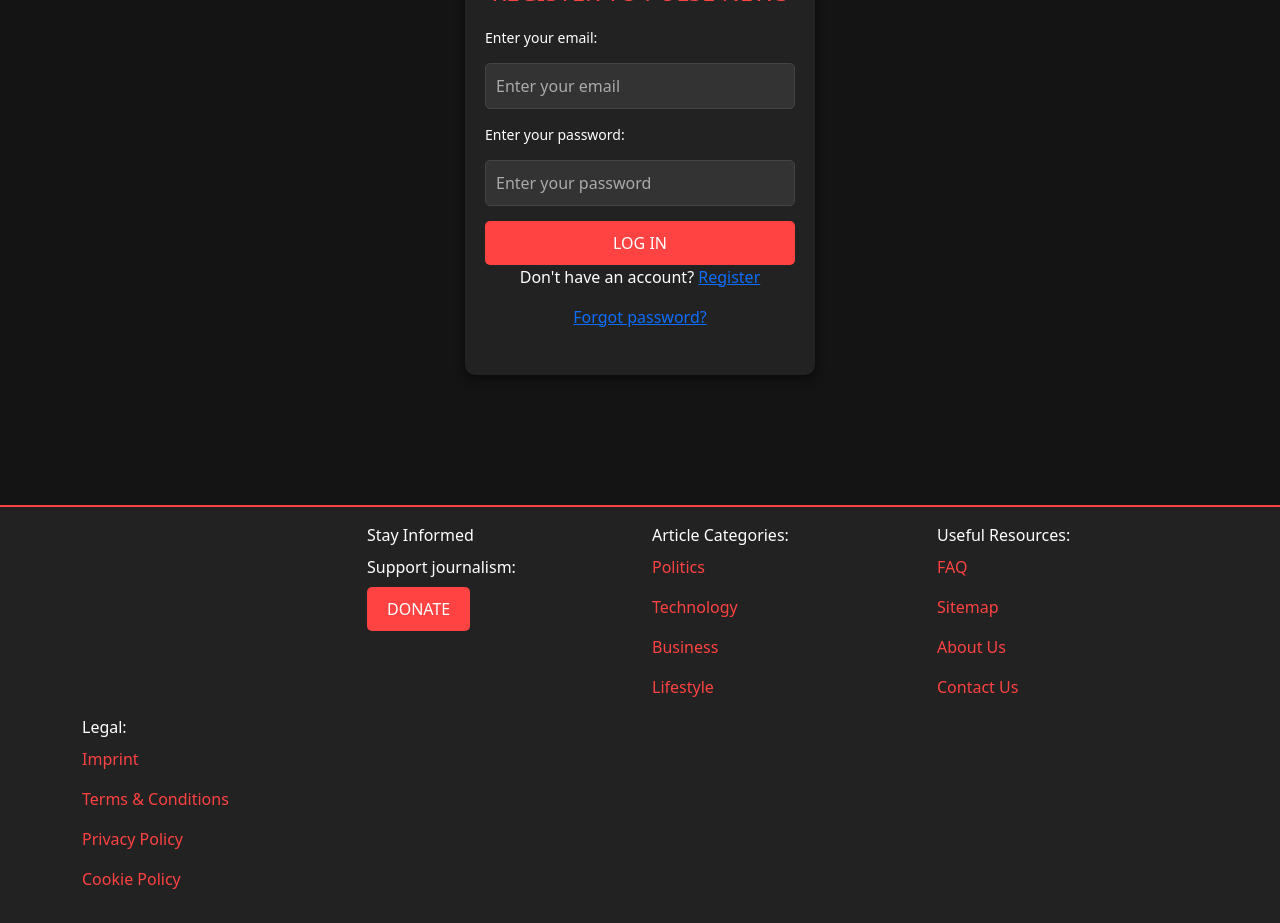
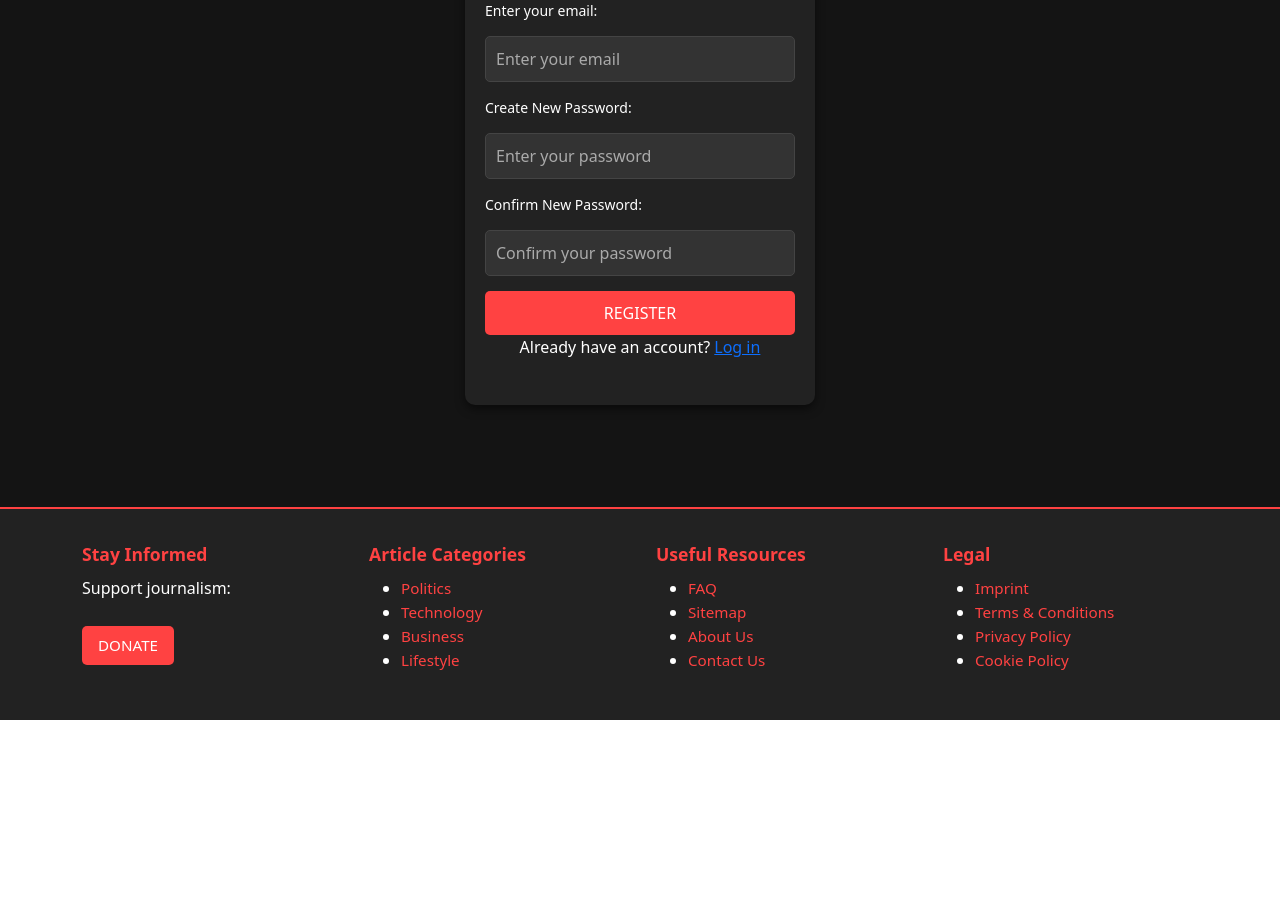
Before and after one commit to Dauud10/PulseNews, a Vue app in the folder FrontEnd/: page /register in a window 1280 px wide. Shown: the part 420-1343 px from the top of the page. After the commit the page ends 1140 px from the top, so only its background shows below. Built offline with nearby package versions, Linux system fonts and the light colour scheme.

Commit message:
fixing issues

```diff
--- a/FrontEnd/src/Pages/ArticleCategories.vue
+++ b/FrontEnd/src/Pages/ArticleCategories.vue
@@ -24,9 +24,9 @@ body {
 }
 h1 {
   text-align: center;
-  margin-top: 20px;
-  background: linear-gradient(90deg, #000000 0%, #1a1a1a 100%);
-  colour: white;
+  margin-top: 10px;
+  font-size: 20px;
+  color: white;
 }
 .categories {
   text-align: center;
--- a/FrontEnd/src/Pages/ArticleList.vue
+++ b/FrontEnd/src/Pages/ArticleList.vue
@@ -135,6 +135,12 @@ onMounted(fetchArticles);
   cursor: pointer;
   transition: background-color 0.3s ease;
 }
+h2 {
+  text-align: left;
+  margin-top: 10px;
+  font-size: 33px;
+  color: white;
+}
 
 .btn:hover {
   background-color: #d93636; /* Darker red on hover */
--- a/FrontEnd/src/Pages/CategoryList.vue
+++ b/FrontEnd/src/Pages/CategoryList.vue
@@ -140,6 +140,12 @@ export default {
 </template>
 
 <style scoped>
+h2 {
+  text-align: left;
+  margin-top: 10px;
+  font-size: 33px;
+  color: white;
+}
 .btn {
   margin: 20px;
   background-color: #ff4242; /* Red background for consistency */
--- a/FrontEnd/src/Pages/RegisterPage.vue
+++ b/FrontEnd/src/Pages/RegisterPage.vue
@@ -3,7 +3,8 @@
     <div class="login-container">
       <img src="@/icons/pulsenews.png" alt="PulseNews Logo" class="logo" />
       <h1>REGISTER TO PULSE NEWS</h1>
-      <form @submit.prevent="handleLogin">
+
+      <form @submit.prevent="handleRegister">
         <label for="email">Enter your email:</label>
         <input
           id="email"
@@ -13,7 +14,7 @@
           required
         />
 
-        <label for="password">Enter your password:</label>
+        <label for="password">Create New Password:</label>
         <input
           id="password"
           v-model="password"
@@ -22,14 +23,21 @@
           required
         />
 
-        <button type="submit" class="login-button">LOG IN</button>
+        <label for="confirmPassword">Confirm New Password:</label>
+        <input
+          id="confirmPassword"
+          v-model="confirmPassword"
+          type="password"
+          placeholder="Confirm your password"
+          required
+        />
+
+        <button type="submit" class="register-button">REGISTER</button>
       </form>
+
       <p>
-        Don't have an account?
-        <router-link to="/register">Register</router-link>
-      </p>
-      <p>
-        <router-link to="/forgot-password">Forgot password?</router-link>
+        Already have an account?
+        <router-link to="/login">Log in</router-link>
       </p>
     </div>
   </div>
@@ -37,22 +45,29 @@
 
 <script>
 export default {
-  name: "LoginPage",
+  name: "RegisterPage",
   data() {
     return {
       email: "",
       password: "",
+      confirmPassword: "",
     };
   },
   methods: {
-    handleLogin() {
-      // Example of login logic (to replace with API call)
-      if (this.email && this.password) {
-        console.log("Logging in with:", this.email, this.password);
-        this.$router.push("/dashboard");
-      } else {
+    handleRegister() {
+      if (!this.email || !this.password || !this.confirmPassword) {
         alert("Please fill out all fields.");
+        return;
       }
+
+      if (this.password !== this.confirmPassword) {
+        alert("Passwords do not match.");
+        return;
+      }
+
+      console.log("Registering:", this.email);
+      // Replace with your API call or logic
+      this.$router.push("/dashboard");
     },
   },
 };
@@ -117,7 +132,7 @@ input:focus {
   border-color: #ff4242;
 }
 
-.login-button {
+.register-button {
   padding: 10px;
   border: none;
   border-radius: 5px;
@@ -128,7 +143,7 @@ input:focus {
   transition: background 0.3s ease;
 }
 
-.login-button:hover {
+.register-button:hover {
   background: #d93636;
 }
 
--- a/FrontEnd/src/components/Organisms/Article-Footer.vue
+++ b/FrontEnd/src/components/Organisms/Article-Footer.vue
@@ -1,50 +1,53 @@
 <template>
   <footer class="footer">
     <div class="container">
-      <div class="row">
-        <!-- Logo & Newsletter -->
-        <div class="col-md-3 text-center text-md-start">
-          <!-- Optional logo or newsletter content here -->
+      <div class="footer-grid">
+        <!-- Support & Donate -->
+        <div class="footer-section">
+          <p class="footer-heading">Stay Informed</p>
+          <p>Support journalism:</p>
+          <button class="btn-donate">DONATE</button>
         </div>
 
-        <!-- Donate & Contact Info -->
-        <div class="col-md-3 text-left">
-          <p class="footer-text">Stay Informed</p>
-          <p class="footer-text">Support journalism:</p>
-          <button class="btn btn-donate mb-3">DONATE</button>
+        <!-- Categories -->
+        <div class="footer-section">
+          <p class="footer-heading">Article Categories</p>
+          <ul>
+            <li><a href="/politics" class="footer-link">Politics</a></li>
+            <li><a href="/technology" class="footer-link">Technology</a></li>
+            <li><a href="/business" class="footer-link">Business</a></li>
+            <li><a href="/lifestyle" class="footer-link">Lifestyle</a></li>
+          </ul>
         </div>
 
-        <!-- Article Categories Links -->
-        <div class="col-md-3 text-left">
-          <p class="footer-text">Article Categories:</p>
-          <p><a href="/politics" class="footer-link">Politics</a></p>
-          <p><a href="/technology" class="footer-link">Technology</a></p>
-          <p><a href="/business" class="footer-link">Business</a></p>
-          <p><a href="/lifestyle" class="footer-link">Lifestyle</a></p>
-        </div>
-
-        <!-- Useful Resources -->
-        <div class="col-md-3 text-left">
-          <p class="footer-text">Useful Resources:</p>
-          <p><a href="/faq" class="footer-link">FAQ</a></p>
-          <p><a href="/sitemap" class="footer-link">Sitemap</a></p>
-          <p><a href="/about-us" class="footer-link">About Us</a></p>
-          <p><a href="/contact-us" class="footer-link">Contact Us</a></p>
+        <!-- Resources -->
+        <div class="footer-section">
+          <p class="footer-heading">Useful Resources</p>
+          <ul>
+            <li><a href="/faq" class="footer-link">FAQ</a></li>
+            <li><a href="/sitemap" class="footer-link">Sitemap</a></li>
+            <li><a href="/about-us" class="footer-link">About Us</a></li>
+            <li><a href="/contact-us" class="footer-link">Contact Us</a></li>
+          </ul>
         </div>
 
         <!-- Legal -->
-        <div class="col-md-3 text-left">
-          <p class="footer-text">Legal:</p>
-          <p><a href="/imprint" class="footer-link">Imprint</a></p>
-          <p>
-            <a href="/terms-and-conditions" class="footer-link"
-              >Terms & Conditions</a
-            >
-          </p>
-          <p>
-            <a href="/privacy-policy" class="footer-link">Privacy Policy</a>
-          </p>
-          <p><a href="/cookie-policy" class="footer-link">Cookie Policy</a></p>
+        <div class="footer-section">
+          <p class="footer-heading">Legal</p>
+          <ul>
+            <li><a href="/imprint" class="footer-link">Imprint</a></li>
+            <li>
+              <a href="/terms-and-conditions" class="footer-link"
+                >Terms & Conditions</a
+              >
+            </li>
+            <li>
+              <a href="/privacy-policy" class="footer-link">Privacy Policy</a>
+            </li>
+            <li>
+              <a href="/cookie-policy" class="footer-link">Cookie Policy</a>
+            </li>
+          </ul>
         </div>
       </div>
     </div>
@@ -53,28 +56,41 @@
 
 <script>
 export default {
-  name: "FooterComponent",
+  name: "ArticleFooter",
 };
 </script>
 
 <style scoped>
 .footer {
-  background-color: #222; /* Dark Gray for consistency */
+  background-color: #222;
   color: white;
-  border-top: 2px solid #ff4242; /* Red border */
-  padding: 1rem 2rem; /* Match navbar padding */
+  border-top: 2px solid #ff4242;
+  padding: 2rem 1rem;
 }
 
-.footer-text {
-  color: white;
-  font-size: 1rem; /* Match navbar font size */
+.footer-grid {
+  display: grid;
+  grid-template-columns: repeat(auto-fit, minmax(200px, 1fr));
+  gap: 2rem;
+}
+
+.footer-section {
+  display: flex;
+  flex-direction: column;
+}
+
+.footer-heading {
+  color: #ff4242;
+  font-weight: bold;
   margin-bottom: 0.5rem;
+  font-size: 1.1rem;
 }
 
 .footer-link {
-  color: #ff4242; /* Red color for links */
+  color: #ff4242;
   text-decoration: none;
-  font-size: 1rem; /* Match navbar font size */
+  font-size: 0.95rem;
+  margin-bottom: 0.3rem;
 }
 
 .footer-link:hover {
@@ -82,29 +98,29 @@ export default {
 }
 
 .btn-donate {
-  background-color: #ff4242; /* Red button */
+  background-color: #ff4242;
   color: white;
   border: none;
   border-radius: 5px;
-  padding: 10px 20px;
-  font-size: 1rem;
+  padding: 8px 16px;
+  margin-top: 10px;
+  font-size: 0.95rem;
   cursor: pointer;
+  width: fit-content;
   transition: background-color 0.3s ease;
 }
 
 .btn-donate:hover {
-  background-color: #d93636; /* Darker red on hover */
+  background-color: #d93636;
 }
 
-/* Ensure text and links are legible on smaller screens */
 @media (max-width: 768px) {
   .footer {
-    padding: 1.5rem 1rem; /* Adjust padding for smaller screens */
+    padding: 1.5rem 1rem;
   }
 
-  .footer-text,
   .footer-link {
-    font-size: 0.9rem; /* Slightly smaller font size for mobile */
+    font-size: 0.9rem;
   }
 }
 </style>
--- a/FrontEnd/src/components/Organisms/NavBar.vue
+++ b/FrontEnd/src/components/Organisms/NavBar.vue
@@ -25,23 +25,24 @@
       >
     </nav>
 
-    <!-- Search Bar and User Actions -->
+    <!-- Search Bar and Log In -->
     <div class="actions">
-      <div class="search-container">
-        <input
-          type="text"
-          v-model="searchQuery"
-          placeholder="Search"
-          class="search-bar"
-          @keypress.enter="performSearch"
-        />
-      </div>
-      <router-link to="/login" class="nav-link" exact-active-class="active"
+      <input
+        type="text"
+        v-model="searchQuery"
+        placeholder="Search"
+        class="search-bar"
+        @keypress.enter="performSearch"
+      />
+      <router-link
+        to="/login"
+        class="nav-link login-link"
+        exact-active-class="active"
         >LOG IN</router-link
       >
     </div>
 
-    <!-- Mobile Menu Toggle -->
+    <!-- Mobile Toggle -->
     <button class="menu-toggle" @click="toggleMobileMenu">
       <i class="fas fa-bars"></i>
     </button>
@@ -52,16 +53,22 @@
         >HOME</router-link
       >
       <router-link
+        to="/article-detail"
+        class="nav-link"
+        @click="toggleMobileMenu"
+        >ARTICLE DETAIL</router-link
+      >
+      <router-link
         to="/articlecategories"
         class="nav-link"
         @click="toggleMobileMenu"
         >CATEGORIES</router-link
       >
-      <router-link to="/contact" class="nav-link" @click="toggleMobileMenu"
+      <router-link to="/contact-us" class="nav-link" @click="toggleMobileMenu"
         >CONTACT</router-link
       >
       <router-link to="/login" class="nav-link" @click="toggleMobileMenu"
-        >LOGIN</router-link
+        >LOG IN</router-link
       >
     </div>
   </header>
@@ -77,12 +84,13 @@ export default {
   data() {
     return {
       isMobileMenuOpen: false,
+      searchQuery: "",
     };
   },
   setup() {
     useRouter();
     const performSearch = () => {
-      // Implement search logic here if needed
+      // Add search logic if needed
     };
 
     return { performSearch };
@@ -96,46 +104,54 @@ export default {
 </script>
 
 <style scoped>
-/* General Styling */
 .pulse-header {
-  background-color: black;
+  background-color: #222;
   color: white;
   display: flex;
+  align-items: center;
   justify-content: space-between;
-  align-items: center;
   padding: 1rem 2rem;
+  flex-wrap: wrap;
+  border-bottom: 2px solid #ff4242;
 }
 
 .nav-links {
   display: flex;
   gap: 1.5rem;
+  flex-wrap: wrap;
 }
 
 .nav-link {
   color: white;
   text-decoration: none;
+  font-weight: bold;
   font-size: 1rem;
-  font-weight: bold;
   transition: color 0.3s ease;
 }
 
 .nav-link:hover,
 .nav-link.active {
-  color: #ff4242; /* Red color on hover */
+  color: #ff4242;
+}
+
+.login-link {
+  font-weight: bold;
 }
 
 .actions {
   display: flex;
   align-items: center;
   gap: 1rem;
+  flex-wrap: wrap;
 }
 
 .search-bar {
-  padding: 0.5rem;
-  border-radius: 5px;
-  border: 1px solid #444;
   background-color: #333;
   color: white;
+  border: 1px solid #444;
+  border-radius: 5px;
+  padding: 0.5rem 0.75rem;
+  transition: border-color 0.3s ease;
 }
 
 .search-bar:focus {
@@ -144,40 +160,34 @@ export default {
 }
 
 .menu-toggle {
+  display: none;
   background: none;
   border: none;
   color: white;
   font-size: 1.5rem;
   cursor: pointer;
-  display: none;
 }
 
 .mobile-menu {
-  position: absolute;
-  top: 0;
-  left: 0;
   width: 100%;
-  background-color: black;
-  color: white;
+  background-color: #111;
   display: flex;
   flex-direction: column;
   align-items: center;
-  padding: 2rem;
+  padding: 1.5rem 0;
   gap: 1rem;
-  z-index: 100;
+  border-top: 1px solid #333;
 }
 
+/* Responsive */
 @media (max-width: 768px) {
+  .nav-links,
+  .actions {
+    display: none;
+  }
+
   .menu-toggle {
     display: block;
   }
-
-  .nav-links {
-    display: none;
-  }
-
-  .mobile-menu {
-    display: flex;
-  }
 }
 </style>
```
